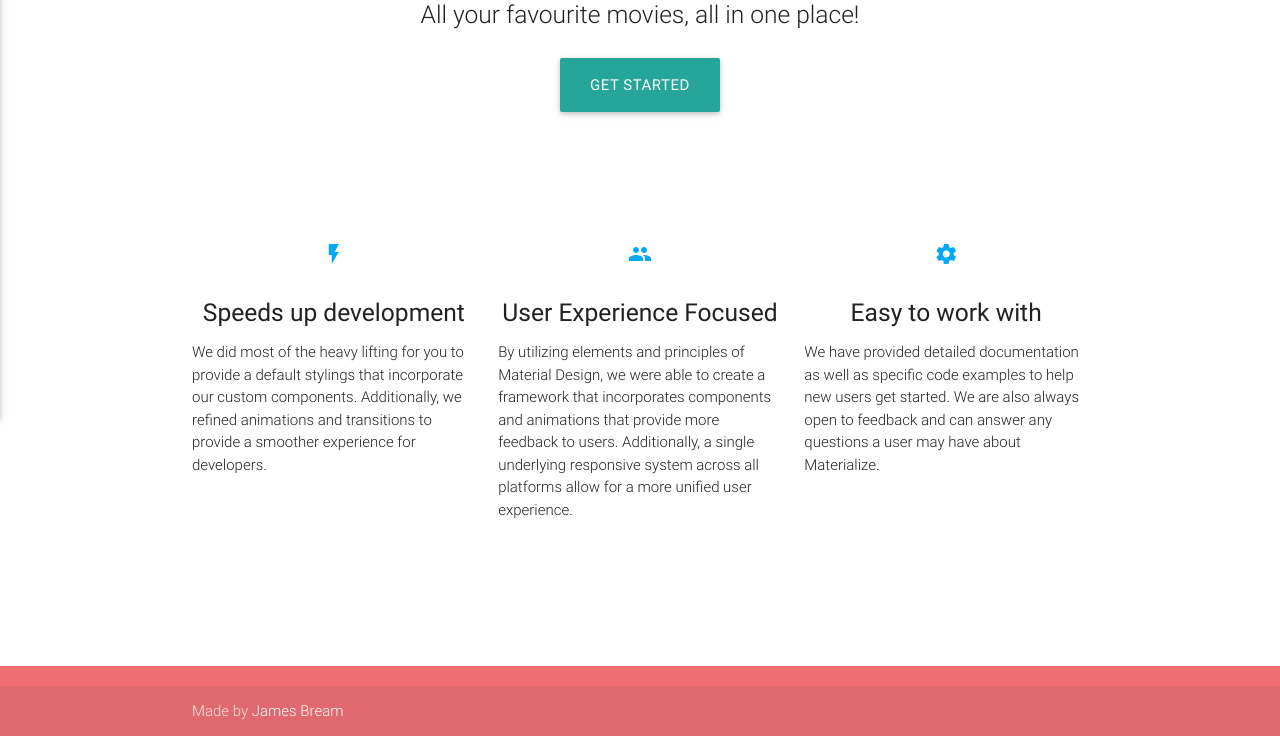
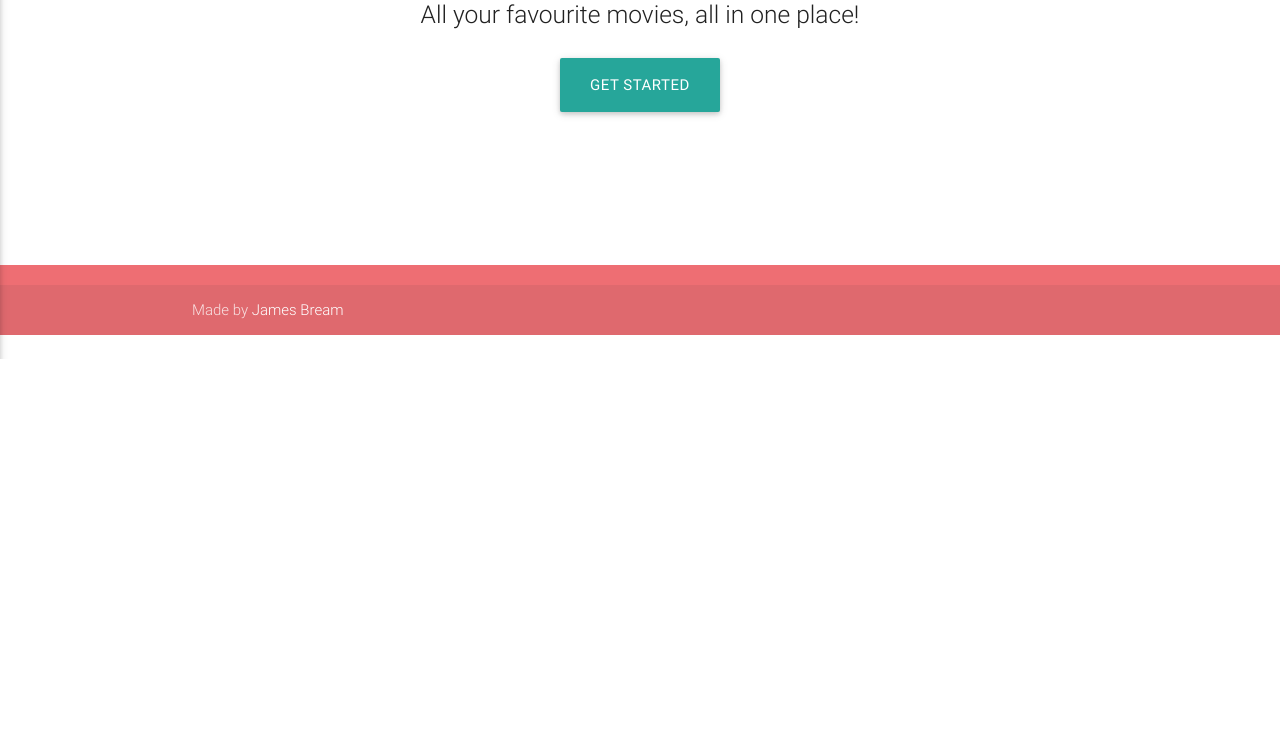
Before and after one commit to JamesBream/Flixr, a Flask app: page / in a window 1280 px wide. Shown: the part 441-1177 px from the top of the page. After the commit the page ends 800 px from the top, so only its background shows below. Run offline with Flask 2, Linux system fonts and the light colour scheme; parts of the project's set-up code (start-up, migrations or seed data) failed here and were passed over; some libraries are stand-ins or nearby versions.

Commit message:
Layout touchup and increased backend reliability

```diff
--- a/app/templates/index.html
+++ b/app/templates/index.html
@@ -17,51 +17,12 @@
             </div>
             <br>
             <br>
+            <br>
+            <br>
+            <br>
         </div>
     </div>
 
-
-    <div class="container">
-        <div class="section">
-
-            <!--   Icon Section   -->
-            <div class="row">
-                <div class="col s12 m4">
-                    <div class="icon-block">
-                        <h2 class="center light-blue-text"><i class="material-icons">flash_on</i></h2>
-                        <h5 class="center">Speeds up development</h5>
-
-                        <p class="light">We did most of the heavy lifting for you to provide a default stylings that incorporate our custom components. Additionally, we refined animations and transitions to provide a smoother experience for developers.</p>
-                    </div>
-                </div>
-
-                <div class="col s12 m4">
-                    <div class="icon-block">
-                        <h2 class="center light-blue-text"><i class="material-icons">group</i></h2>
-                        <h5 class="center">User Experience Focused</h5>
-
-                        <p class="light">By utilizing elements and principles of Material Design, we were able to create a framework that incorporates components and animations that provide more feedback to users. Additionally, a single underlying responsive system across all platforms allow for a more unified user experience.</p>
-                    </div>
-                </div>
-
-                <div class="col s12 m4">
-                    <div class="icon-block">
-                        <h2 class="center light-blue-text"><i class="material-icons">settings</i></h2>
-                        <h5 class="center">Easy to work with</h5>
-
-                        <p class="light">We have provided detailed documentation as well as specific code examples to help new users get started. We are also always open to feedback and can answer any questions a user may have about Materialize.</p>
-                    </div>
-                </div>
-            </div>
-
-        </div>
-        <br>
-        <br>
-
-        <div class="section">
-
-        </div>
-    </div>
 
     <footer class="page-footer">
         <div class="footer-copyright">
--- a/app/views.py
+++ b/app/views.py
@@ -210,35 +210,37 @@ def getMovieDetails(mid):
 @application.route('/getBookmarks')
 def getBookmarks():
     if session.get('user'):
-        #REMEMBER TRY STATEMENT
-        _user = session.get('user')
+        try:
+            _user = session.get('user')
 
-        cur = mysql.connection.cursor()
-        cur.execute("SELECT user_id, movie_id FROM tbl_bookmark WHERE user_id = %s", (_user,))
+            cur = mysql.connection.cursor()
+            cur.execute("SELECT user_id, movie_id FROM tbl_bookmark WHERE user_id = %s", (_user,))
 
-        rv = cur.fetchall()
+            rv = cur.fetchall()
 
-        bookmarks_dict = []
-        if len(rv) > 0:
-            base_url = application.config['API_CONFIG']['images']['base_url']
-            poster_size = application.config['API_CONFIG']['images']['poster_sizes'][3] #w342
+            bookmarks_dict = []
+            if len(rv) > 0:
+                base_url = application.config['API_CONFIG']['images']['base_url']
+                poster_size = application.config['API_CONFIG']['images']['poster_sizes'][3] #w342
 
-            for movie in rv:
+                for movie in rv:
 
-                # Configure the parameter payload
-                payload = {'api_key': application.config['API_KEY']}
-                r = requests.get('https://api.themoviedb.org/3/movie/' + str(movie[1]), params=payload)
-                data = r.json()
+                    # Configure the parameter payload
+                    payload = {'api_key': application.config['API_KEY']}
+                    r = requests.get('https://api.themoviedb.org/3/movie/' + str(movie[1]), params=payload)
+                    data = r.json()
 
-                movie_dict = {
-                    'Id_User': movie[0],
-                    'Id_Movie': movie[1],
-                    'Title': data['title'],
-                    'Overview': data['overview'],
-                    'Poster_Path': (base_url + poster_size + data['poster_path'])
-                }
-                bookmarks_dict.append(movie_dict)
-        return json.dumps(bookmarks_dict)
+                    movie_dict = {
+                        'Id_User': movie[0],
+                        'Id_Movie': movie[1],
+                        'Title': data['title'],
+                        'Overview': data['overview'],
+                        'Poster_Path': (base_url + poster_size + data['poster_path'])
+                    }
+                    bookmarks_dict.append(movie_dict)
+            return json.dumps(bookmarks_dict)
+        except Exception as e:
+            return json.dumps({'error': str(e)})
 
 
 @application.route('/bookmark/<int:mid>')
```
Also changed, not shown: app/templates/base.html (+4 -27 lines).
